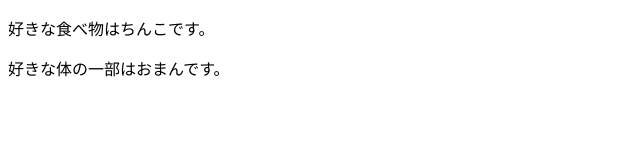
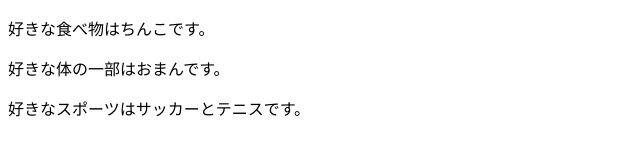
Before and after one commit to gai-manji/command-practice, a plain HTML site: page index.html in a window 1280 px wide. Shown: the whole page, without its empty margins (0-640 px from the left). Drawn offline with Linux system fonts and the light colour scheme.

Commit message:
好きなスポーツを追記＆修正

```diff
--- a/index.html
+++ b/index.html
@@ -8,5 +8,6 @@
 <body>
     <p>好きな食べ物はちんこです。</p>
     <p>好きな体の一部はおまんです。</p>
+    <p>好きなスポーツはサッカーとテニスです。</p>
 </body>
 </html>
```
